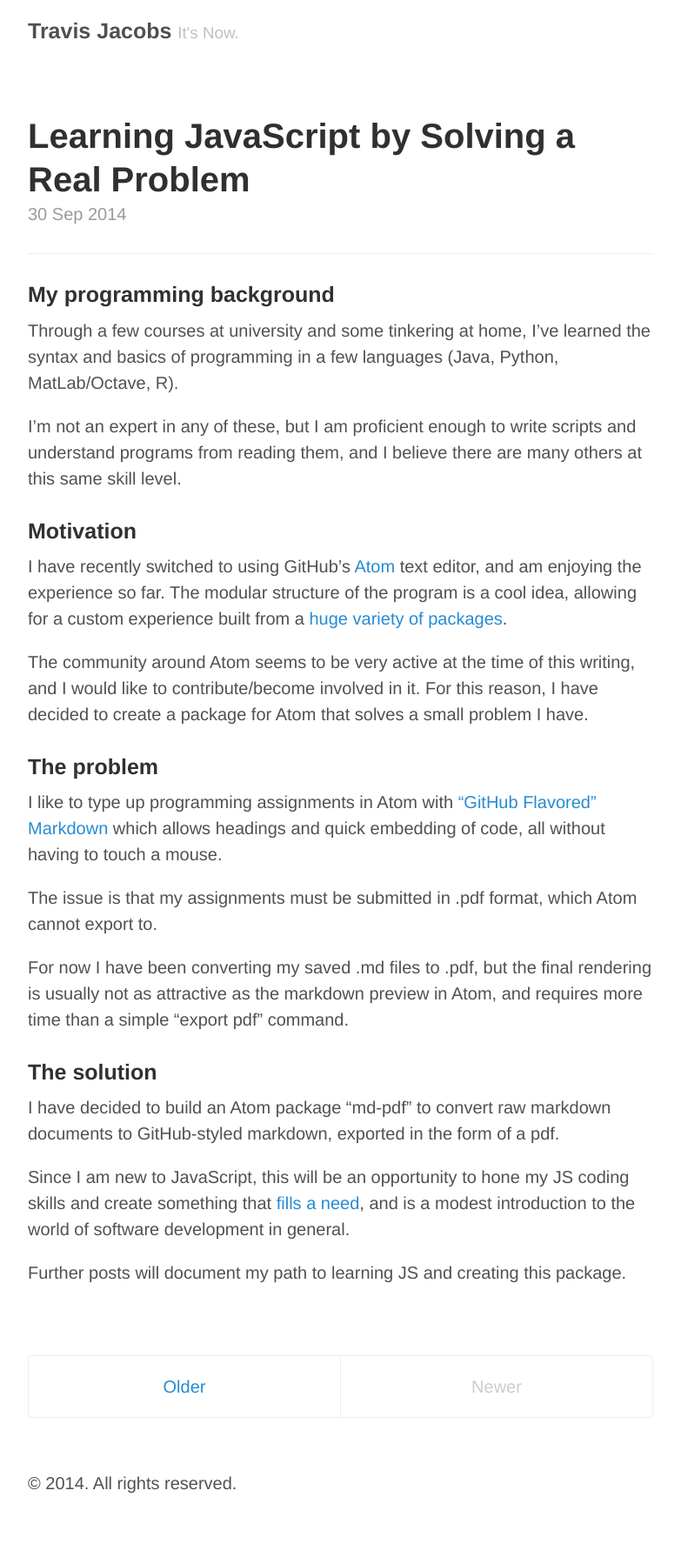
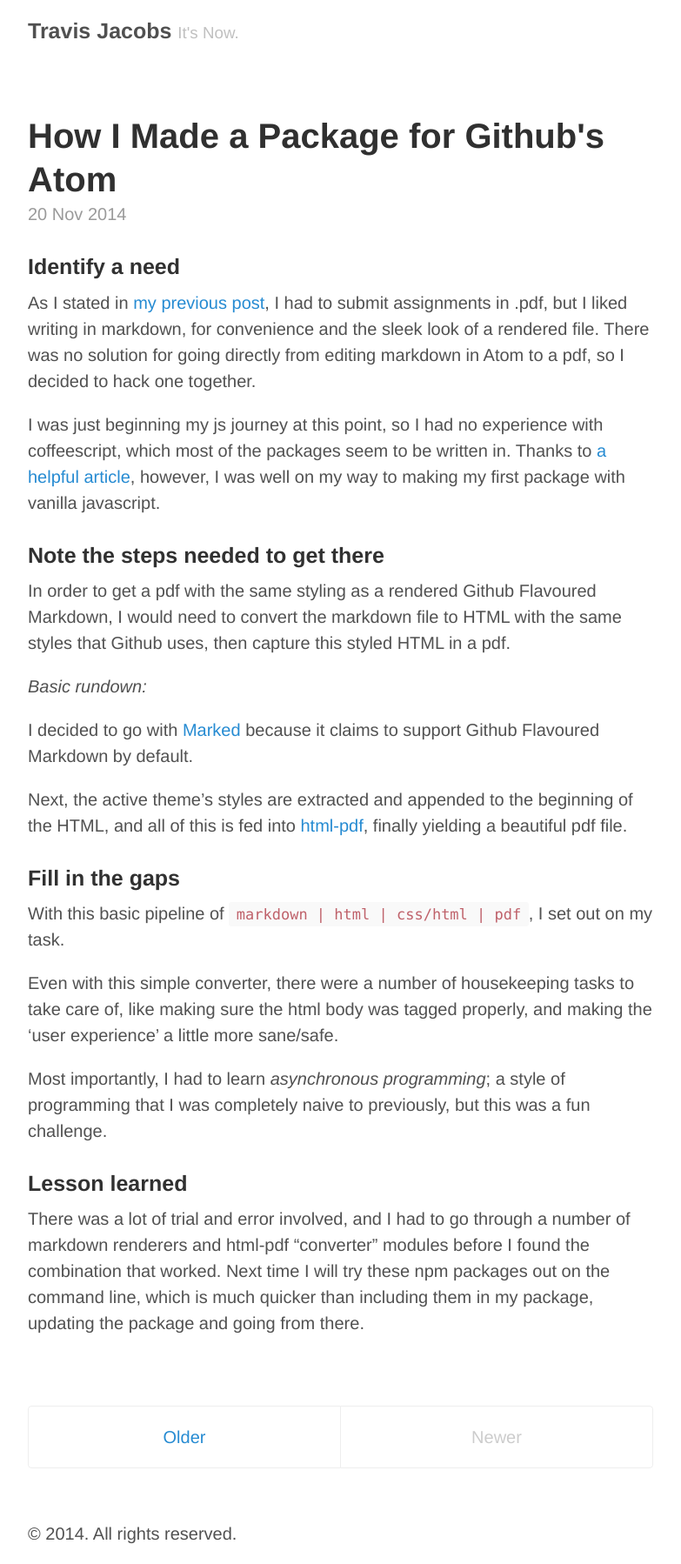
Before and after one commit to travs/travs.github.io, a Jekyll site: the page built from index.html, in a window 1280 px wide. Shown: the whole page at 87% size, without its empty margins (248-1031 px from the left). Built offline with Jekyll 4.4.1, drawn with Linux system fonts in a browser that asks for light colours; nearby versions of some CDN libraries; Markdown is read by kramdown in place of the engine named in the settings; the list of posts is cut into pages by our own code; before the commit the page ends 1740 px from its top, so only the background shows below that.

Commit message:
Add post. Add ignore dir.

```diff
--- a/_posts/2014-09-30-learning-javascript.md
+++ b/_posts/2014-09-30-learning-javascript.md
@@ -26,7 +26,7 @@ For now I have been converting my saved .md files to .pdf, but the final renderi
 
 ###The solution
 
-I have decided to build an Atom package "md-pdf" to convert raw markdown documents to GitHub-styled markdown, exported in the form of a pdf.
+I have decided to build an Atom package "markdown-pdf" to convert raw markdown documents to GitHub-styled markdown, exported in the form of a pdf.
 
 Since I am new to JavaScript, this will be an opportunity to hone my JS coding skills and create something that [fills a need](https://github.com/atom/markdown-preview/issues/122), and is a modest introduction to the world of software development in general.
 
--- /dev/null
+++ b/_posts/2014-11-20-make-atom-package.markdown
@@ -0,0 +1,33 @@
+---
+layout: post
+title: "How I Made a Package for Github's Atom"
+date: "2014-11-20 17:39"
+---
+
+###Identify a need
+
+As I stated in [my previous post](/2014/09/30/learning-javascript/), I had to submit assignments in .pdf, but I liked writing in markdown, for convenience and the sleek look of a rendered file. There was no solution for going directly from editing markdown in Atom to a pdf, so I decided to hack one together.
+
+I was just beginning my js journey at this point, so I had no experience with coffeescript, which most of the packages seem to be written in. Thanks to [a helpful article](http://blog.fxndev.com/create-your-first-atom-package-in-js/), however, I was well on my way to making my first package with vanilla javascript.
+
+###Note the steps needed to get there
+
+In order to get a pdf with the same styling as a rendered Github Flavoured Markdown, I would need to convert the markdown file to HTML with the same styles that Github uses, then capture this styled HTML in a pdf.
+
+*Basic rundown:*
+
+I decided to go with [Marked](https://www.npmjs.org/package/marked) because it claims to support Github Flavoured Markdown by default.
+
+Next, the active theme's styles are extracted and appended to the beginning of the HTML, and all of this is fed into [html-pdf](https://www.npmjs.org/package/html-pdf), finally yielding a beautiful pdf file.
+
+###Fill in the gaps
+
+With this basic pipeline of `markdown | html | css/html | pdf`, I set out on my task.
+
+Even with this simple converter, there were a number of housekeeping tasks to take care of, like making sure the html body was tagged properly, and making the 'user experience' a little more sane/safe.
+
+Most importantly, I had to learn *asynchronous programming*; a style of programming that I was completely naive to previously, but this was a fun challenge.
+
+###Lesson learned
+
+There was a lot of trial and error involved, and I had to go through a number of markdown renderers and html-pdf "converter" modules before I found the combination that worked. Next time I will try these npm packages out on the command line, which is much quicker than including them in my package, updating the package and going from there.
```
Also changed, not shown: 1 other file.
